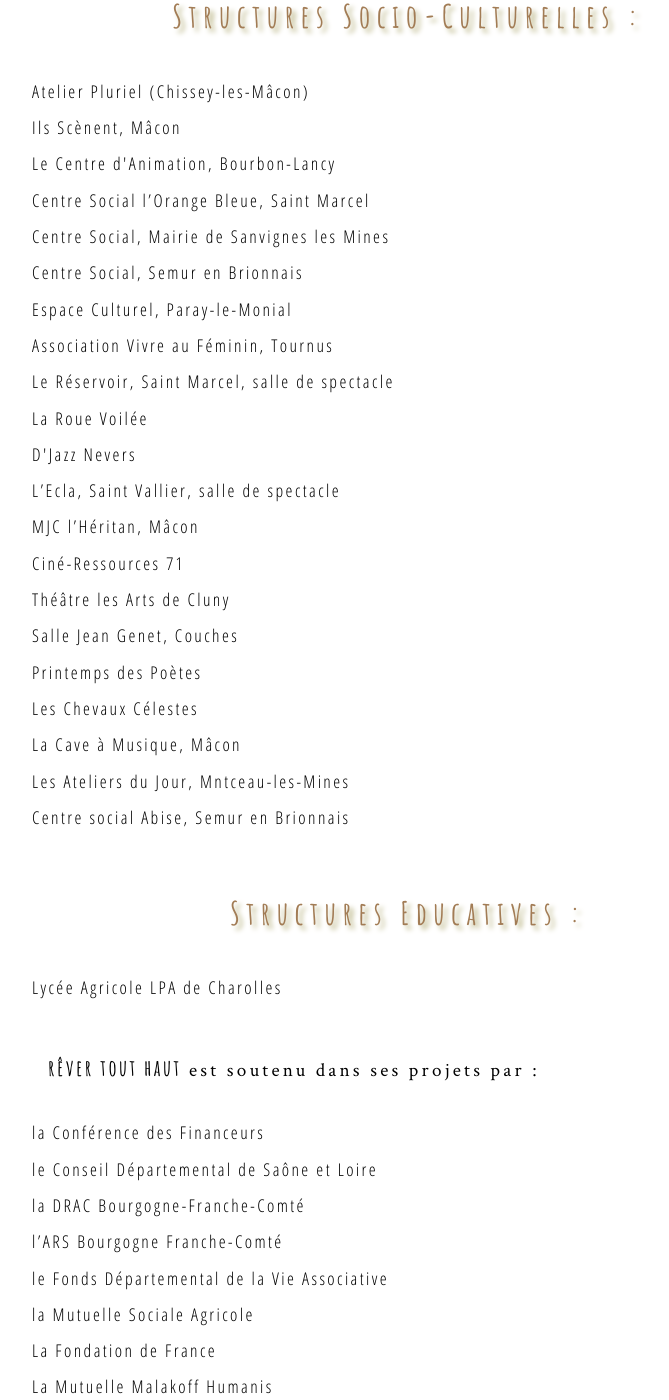
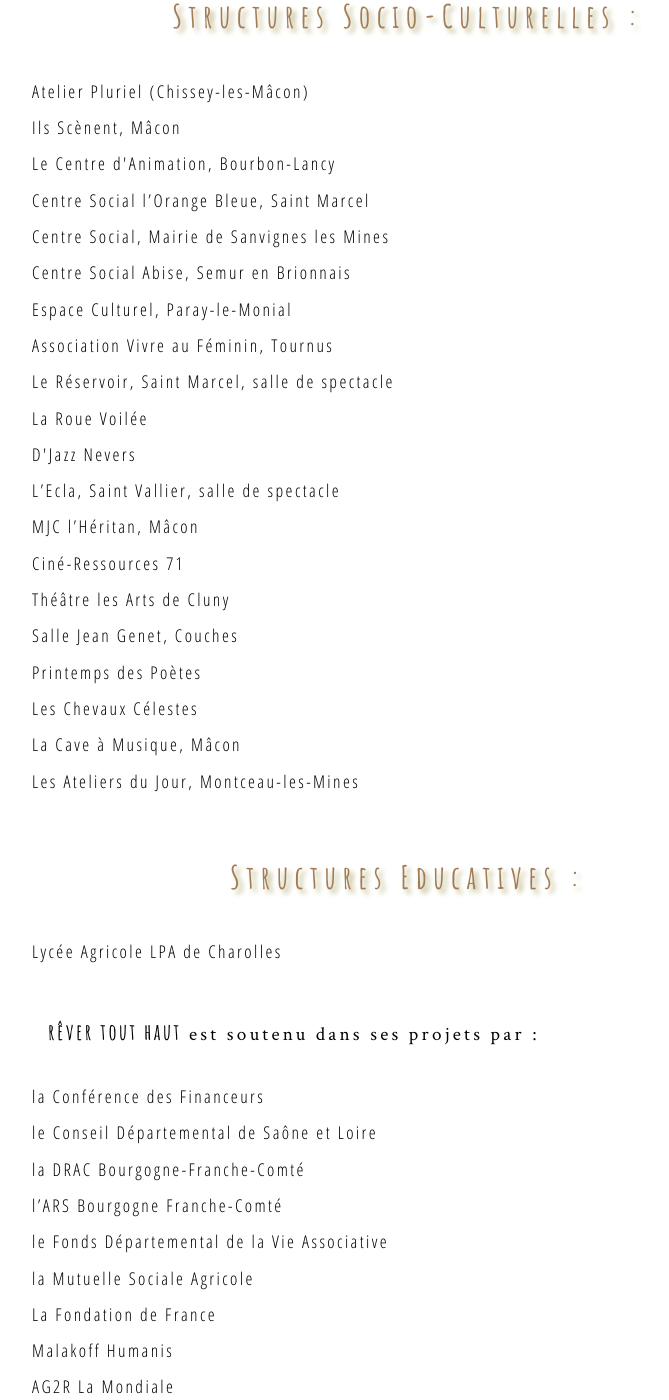
Before and after one commit to leshnik/revertouthaut, a Jekyll site: the page built from institutions-et-partenaires.md, in a window 1280 px wide and 1400 px high, scrolled down 2449 px. Shown: the whole window, without its empty margins (232-901 px from the left). Built offline with Jekyll 4.4.1, drawn with Linux system fonts in a browser that asks for light colours.

Commit message:
institutions abise & malakoff correction

```diff
--- a/institutions-et-partenaires.md
+++ b/institutions-et-partenaires.md
@@ -86,8 +86,7 @@
 <li>Printemps des Poètes</li>
 <li>Les Chevaux Célestes</li>
 <li>La Cave à Musique, Mâcon</li>
-<li>Les Ateliers du Jour, Mntceau-les-Mines</li>
-<li>Centre social Abise, Semur en Brionnais</li>
+<li>Les Ateliers du Jour, Montceau-les-Mines</li>
 </ul>
 <h2>Structures Educatives&nbsp;:</h2>
 <ul class="institutions">
@@ -103,7 +102,7 @@
 <li>le Fonds Départemental de la Vie Associative</li>
 <li>la Mutuelle Sociale Agricole</li>
 <li>La Fondation de France</li>
-<li>La Mutuelle Malakoff Humanis</li>
+<li>Malakoff Humanis</li>
 <li>AG2R La Mondiale</li>
 <li>La Sacem</li>
 </ul>
```
Also changed, not shown: other parts of institutions-et-partenaires.md (+1 -1 lines).
